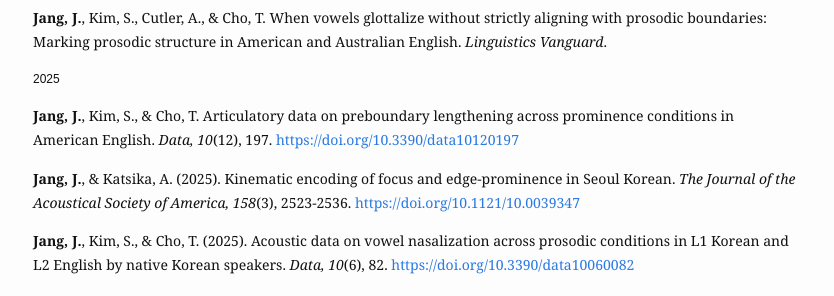
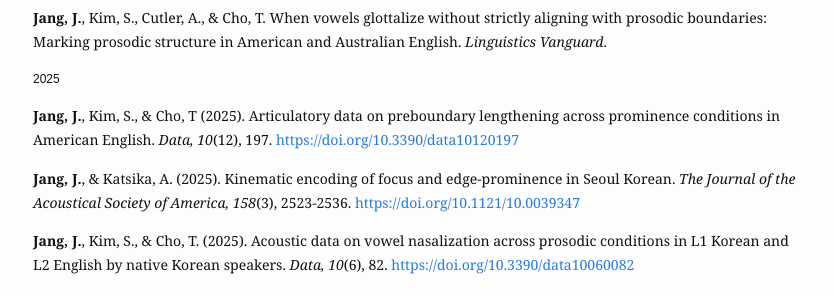
Before and after one commit to jiyoungj/jiyoungj.github.io, a Jekyll site: the page built from publications.md, in a window 1280 px wide. Shown: the part 314-610 px from the top of the page, without its empty margins (222-1056 px from the left). Built offline with Jekyll 4.4.1, drawn with Linux system fonts in a browser that asks for light colours; some web fonts are replaced.

Commit message:
Update publications.md

```diff
--- a/publications.md
+++ b/publications.md
@@ -15,7 +15,7 @@
 
 <h4>2025</h4>
 
- <b>Jang, J.</b>, Kim, S., & Cho, T. Articulatory data on preboundary lengthening across prominence conditions in American English. <em>Data, 10</em>(12), 197. <a href="https://doi.org/10.3390/data10120197">https://doi.org/10.3390/data10120197</a>
+ <b>Jang, J.</b>, Kim, S., & Cho, T (2025). Articulatory data on preboundary lengthening across prominence conditions in American English. <em>Data, 10</em>(12), 197. <a href="https://doi.org/10.3390/data10120197">https://doi.org/10.3390/data10120197</a>
 
  <b>Jang, J.</b>, & Katsika, A. (2025). Kinematic encoding of focus and edge-prominence in Seoul Korean. <em>The Journal of the Acoustical Society of America, 158</em>(3), 2523-2536. <a href="https://doi.org/10.1121/10.0039347">https://doi.org/10.1121/10.0039347</a>
 
```
